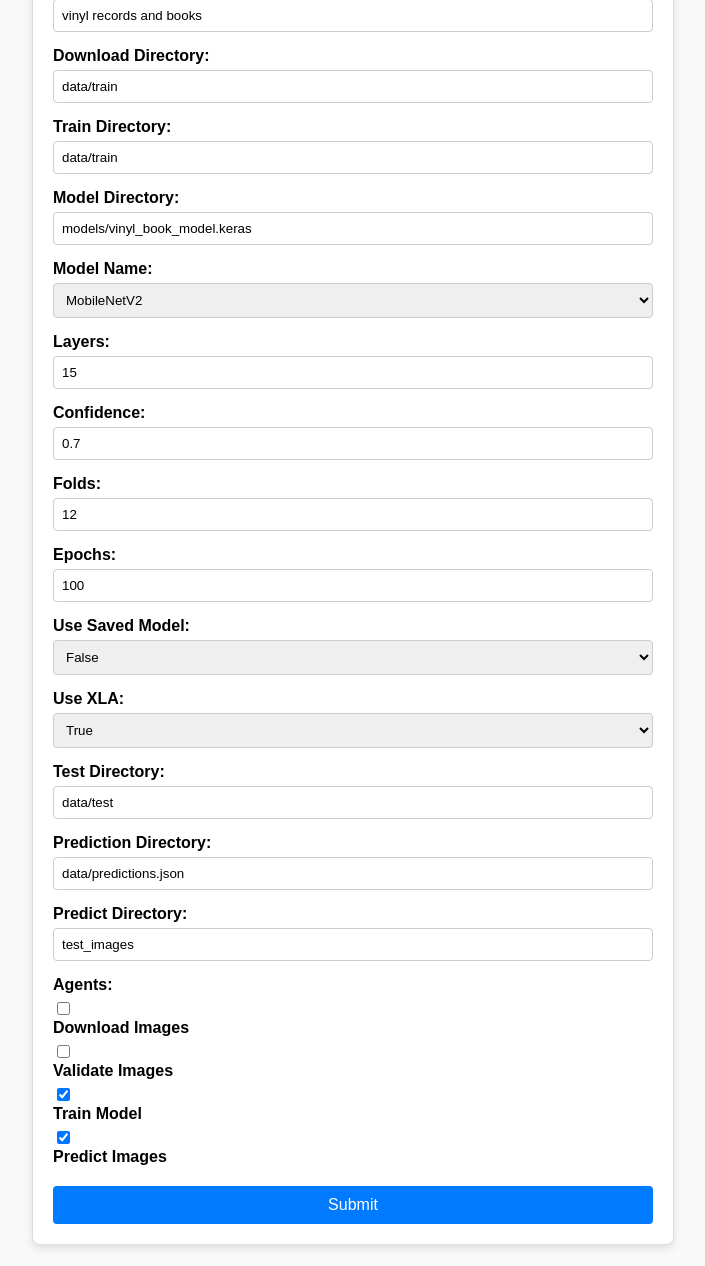
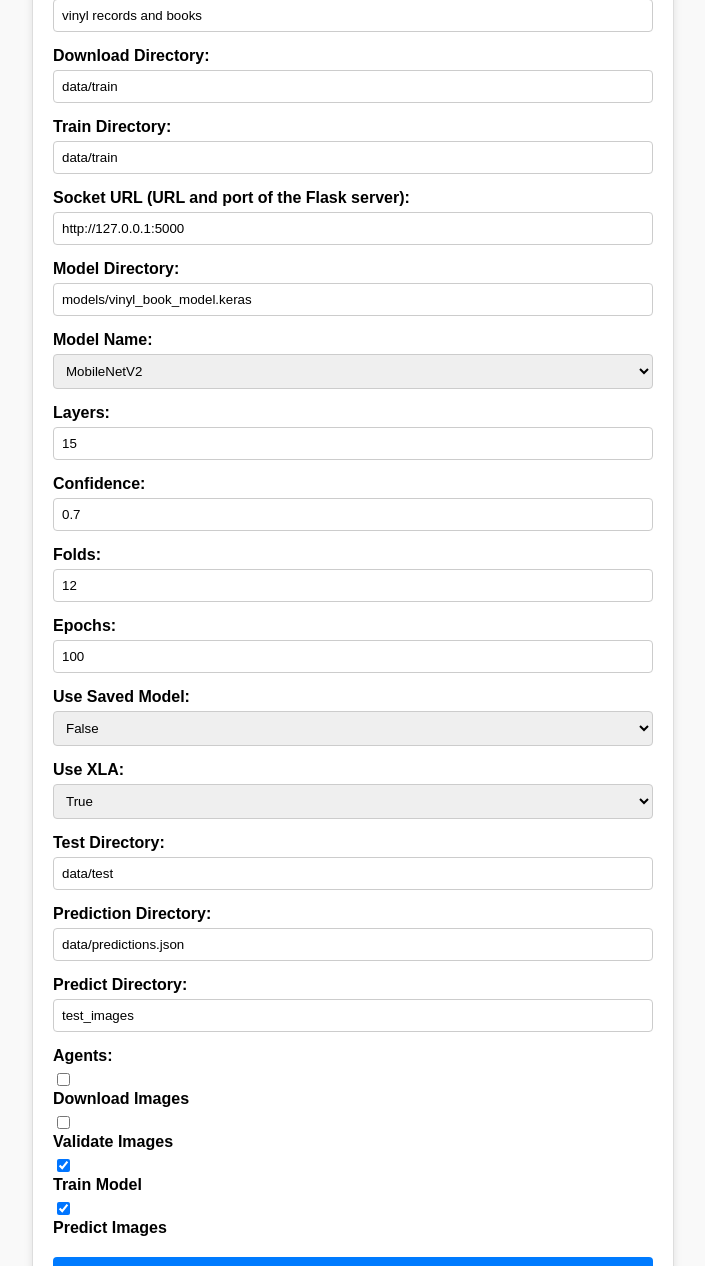
Before and after one commit to seccodingguy/project3_team_11, a Flask app: page / in a window 1280 px wide. Shown: the part 153-1419 px from the top of the page, without its empty margins (287-992 px from the left). Run offline with Flask 3, Linux system fonts and the light colour scheme; some libraries are stand-ins or nearby versions.

Commit message:
Added a field to allow user to enter the SocketIO. Still requires updating to send communication across domains.

```diff
--- a/agents.py
+++ b/agents.py
@@ -50,7 +50,7 @@ class Agents:
             training_process = subprocess.run(
                 ["python", "mobilenet_resnet_keras.py", '--dir_data', train_dir, '--model', model_name,
                  '--folds', str(folds),'--layers',str(layers),'--epocs',str(epocs),
-                 '--confidence',str(confidence), '--use_xla',str(use_xla)]
+                 '--confidence',str(confidence), '--use_xla',str(use_xla), '--socketio',socketio]
             )
             # Wait for the process to complete
             #stdout, stderr = training_process.communicate()
@@ -68,7 +68,8 @@ class Agents:
         try:
             predict_process = subprocess.run(
                 ["python", "mobilenet_resnet_keras.py", '--dir_data', image_dir, '--model', model_name,
-                 '--use_saved_model', str(True), '--confidence', str(confidence), '--use_xla',str(use_xla)]
+                 '--use_saved_model', str(True), '--confidence', str(confidence), '--use_xla',str(use_xla),
+                 '--socketio',socketio]
             )
             # Wait for the process to complete
             # stdout, stderr = predict_process.communicate()
--- a/app.py
+++ b/app.py
@@ -149,7 +149,8 @@ def submit():
             'validate_images': str(data.get('validate_images')) == 'True',
             'train_model': str(data.get('train_model')) == 'True',
             'predict_images': str(data.get('predict_images')) == 'True',
-            'use_xla': str(data.get('use_xls')) == 'True'
+            'use_xla': str(data.get('use_xls')) == 'True',
+            'socket_url' : data.get('socket_url')
             #'create_inventory': str(data.get('create_inventory')) == 'True'
         }
         orchestrator = Orchestrator(orchestrator_config)
@@ -176,4 +177,4 @@ def handle_status_message(data):
 
 
 if __name__ == '__main__':
-    socketio.run(app, debug=True)
+    socketio.run(app, host="0.0.0.0", debug=True)
--- a/mobilenet_resnet_keras.py
+++ b/mobilenet_resnet_keras.py
@@ -1434,7 +1434,7 @@ if __name__ == "__main__":
 
     # Connect to the SocketIO server
     try:
-        socket_io.connect('http://127.0.0.1:5000')  # Replace with your server's address
+        socket_io.connect(args.socketio)
     except socketio.exceptions.ConnectionError as e:
         # print(f"Failed to connect to the server in mobilenet_resnet_keras: {e}")
         socket_io = None  # Ensure socket_io is None if connection fails
--- a/templates/index.html
+++ b/templates/index.html
@@ -217,6 +217,11 @@
                     <label for="validation_dir">Validation Directory:</label>
                     <input type="text" id="validation_dir" name="validation_dir" value="data/validation">
                 </div>-->
+
+                <div class="form-group">
+                    <label for="predict_dir">Socket URL (URL and port of the Flask server):</label>
+                    <input type="text" id="socket_url" name="socket_url" value="http://127.0.0.1:5000">
+                </div>
 
                 <!-- Model Configuration -->
                 <div class="form-group">
@@ -471,6 +476,7 @@
                 const folds = document.getElementById('folds').value.trim();
                 const epocs = document.getElementById('epocs').value.trim();
                 const testDir = document.getElementById('test_dir').value.trim();
+                const socketURL = document.getElementById('socket_url').value.trim();
                 //const inventoryDir = document.getElementById('inventory_dir').value.trim();
 
                 const savedModel = document.getElementById('use_saved_model').value.trim();
@@ -507,9 +513,15 @@
                         'validate_images': validateImages,
                         'train_model': trainImages,
                         'predict_images': predictImages,
-                        'use_xla' : useXLA
+                        'use_xla' : useXLA,
+                        'socket_url' : socketURL
                         //'create_inventory': createInventory
                     }
+
+                    var socket = io.connect(socketURL);
+                        socket.on('connect', () => {
+                        socket.send('User has connected!');
+                    });
 
                     const response = await fetch('/submit', {
                         method: 'POST',
@@ -534,11 +546,13 @@
         });
 
         // Connect to the SocketIO server
-        const socket = io('http://127.0.0.1:5000', {
-            reconnection: true,
-            reconnectionAttempts: 5,
-            reconnectionDelay: 1000,
-        });
+        //const socket = io('http://127.0.0.1:5000', {
+        //    reconnection: true,
+        //    reconnectionAttempts: 5,
+        //    reconnectionDelay: 1000,
+        //});
+
+
 
         // Listen for 'status_message' events
         socket.on('status_message', (data) => {
```
Also changed, not shown: orchestrator.py (+4 -3 lines).
